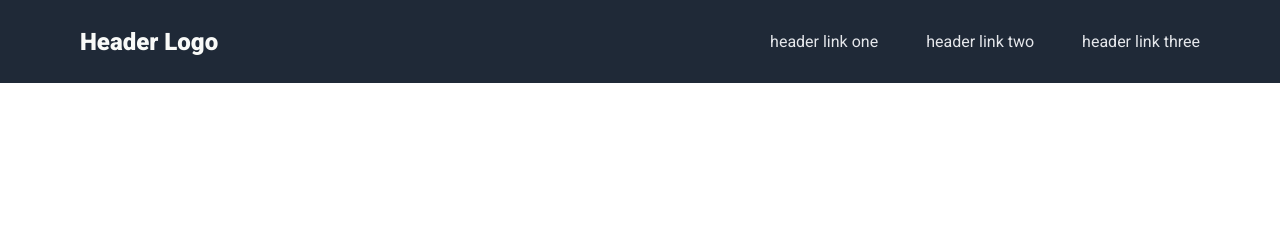
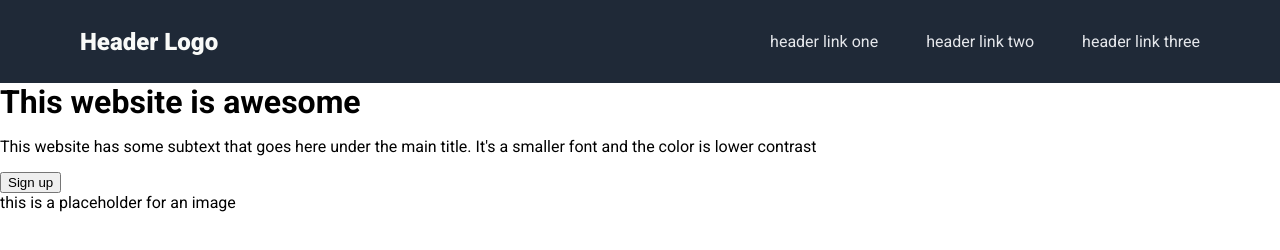
Before and after one commit to mjr141/landing-page, a plain HTML site: page index.html in a window 1280 px wide. Drawn offline with Linux system fonts and the light colour scheme.

Commit message:
add hero section content

```diff
--- a/index.html
+++ b/index.html
@@ -14,5 +14,15 @@
       <li>header link three</li>
     </ul>
   </div>
+
+  <div class="hero-container">
+    <div class="hero-left">
+      <h1 class="hero-header">This website is awesome</h1>
+      <p>This website has some subtext that goes here under the main title. It's a smaller font and the color is lower contrast</p>
+      <button>Sign up</button>
+    </div>
+    <div class="hero-right">this is a placeholder for an image</div>
+  </div>
+
 </body>
 </html>
```
